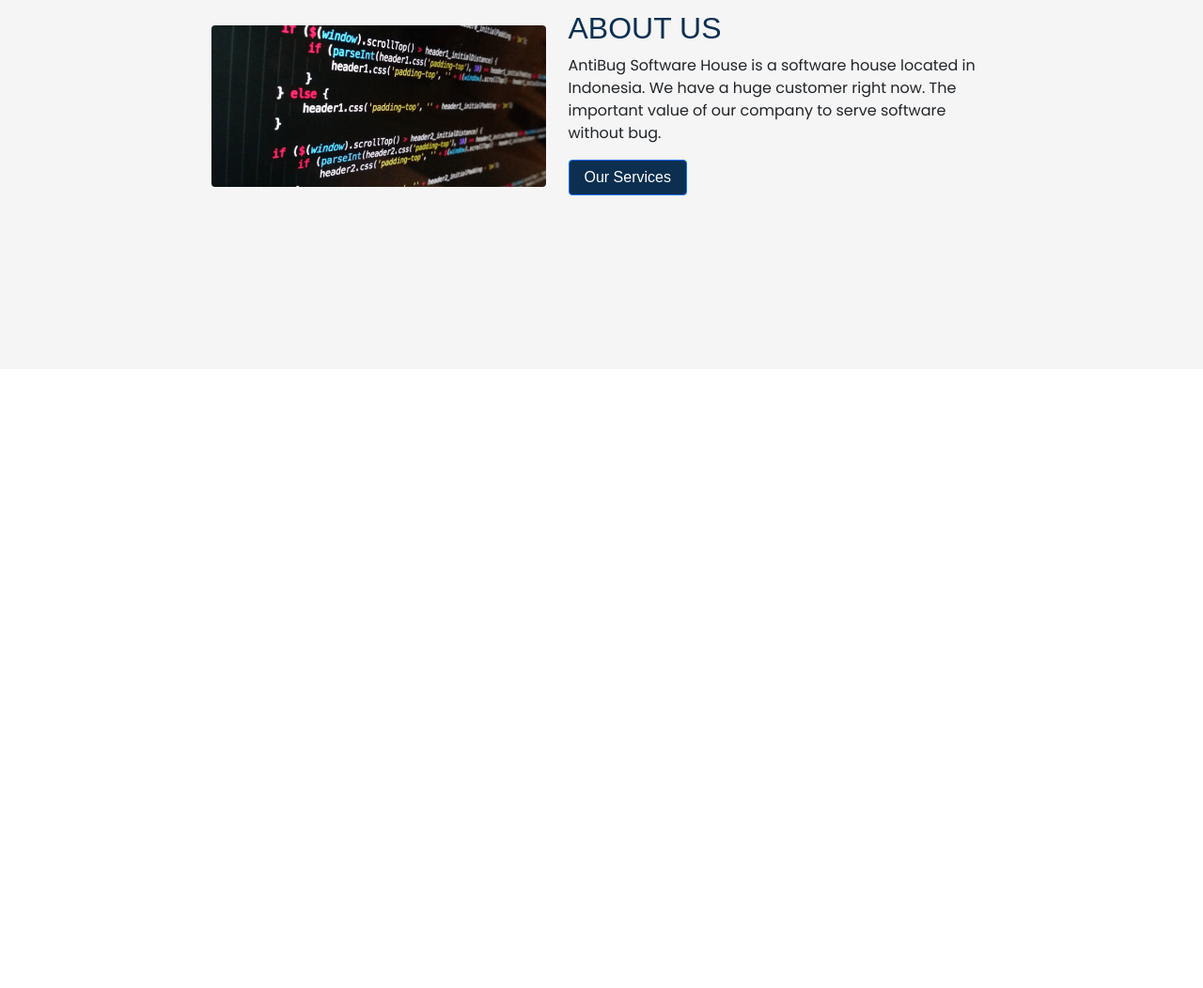
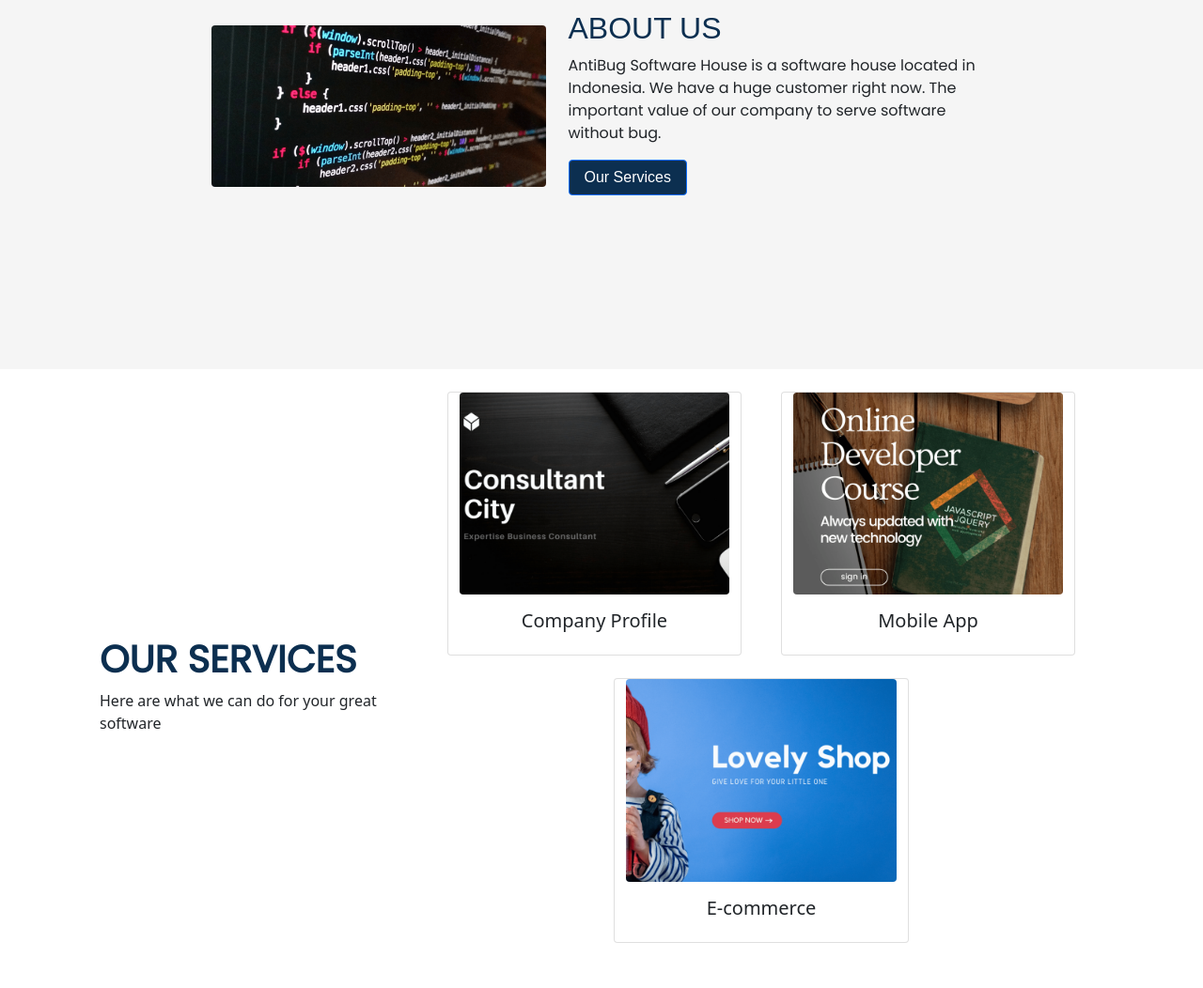
Before and after one commit to johnforjc/sample-company-profile, a plain HTML site: page index.html in a window 1280 px wide. Shown: the part 863-1915 px from the top of the page at 94% size. Before the commit the page ends 1256 px from the top, so only its background shows below. Drawn offline with nearby package versions, Linux system fonts and the light colour scheme; a web font is replaced by a local one.

Commit message:
services done

```diff
--- a/index.html
+++ b/index.html
@@ -66,6 +66,48 @@
     </section>
     <!-- End of About Us -->
 
+    <!-- Our Services -->
+    <section id="services">
+      <div class="container">
+        <div class="row box-height-8 justify-content-center align-content-center p-4">
+          <div class="row col-md-4 align-content-center pt-5 py-3">
+            <h1 class="font-poppins text-uppercase fw-bold color-1 fs-1">Our Services</h1>
+            <p>Here are what we can do for your great software</p>
+          </div>
+          <div class="col">
+            <div class="justify-content-evenly align-content-evenly row">
+              <div class="card col-md-5 mb-4">
+                <img class="img-cover-full rounded" src="./img/profil.png" alt="" />
+                <div class="card-body">
+                  <h5 class="text-center">Company Profile</h5>
+                </div>
+              </div>
+              <div class="card col-md-5 mb-4">
+                <img class="img-cover-full rounded" src="./img/app.png" alt="" />
+                <div class="card-body">
+                  <h5 class="text-center">Mobile App</h5>
+                </div>
+              </div>
+              <div class="card col-md-5 mb-4">
+                <img class="img-cover-full rounded" src="./img/shop.png" alt="" />
+                <div class="card-body">
+                  <h5 class="text-center">E-commerce</h5>
+                </div>
+              </div>
+            </div>
+          </div>
+        </div>
+      </div>
+    </section>
+    <!-- End of Services -->
+
+    <!-- Testimonial -->
+    <section id="testimonial">
+      <div class="container">
+        <div class="row justify-content-lg-center"></div>
+      </div>
+    </section>
+    <!-- End of Testimonial -->
     <script src="https://cdn.jsdelivr.net/npm/bootstrap@5.0.0-beta3/dist/js/bootstrap.bundle.min.js" integrity="sha384-JEW9xMcG8R+pH31jmWH6WWP0WintQrMb4s7ZOdauHnUtxwoG2vI5DkLtS3qm9Ekf" crossorigin="anonymous"></script>
   </body>
 </html>
--- a/style.css
+++ b/style.css
@@ -68,3 +68,8 @@
 .color-1 {
   color: #0c2f50;
 }
+
+.top-down {
+  writing-mode: vertical-rl;
+  text-orientation: upright;
+}
```
Also changed, not shown: img/app.png (renamed from img/Foto 3-min.png), img/profil.png (renamed from img/Foto 1-min.png), img/shop.png (renamed from img/Foto 2-min.png).
